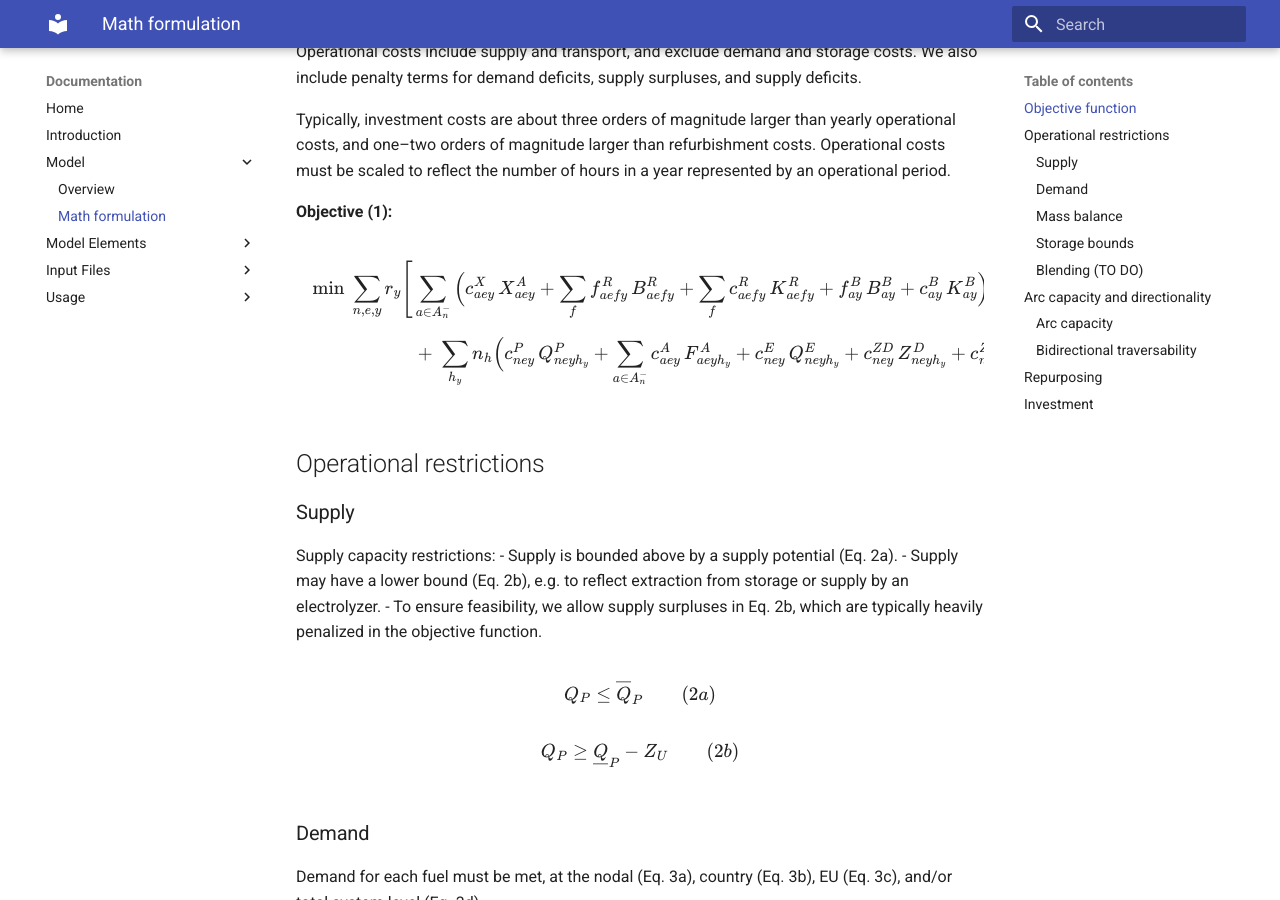
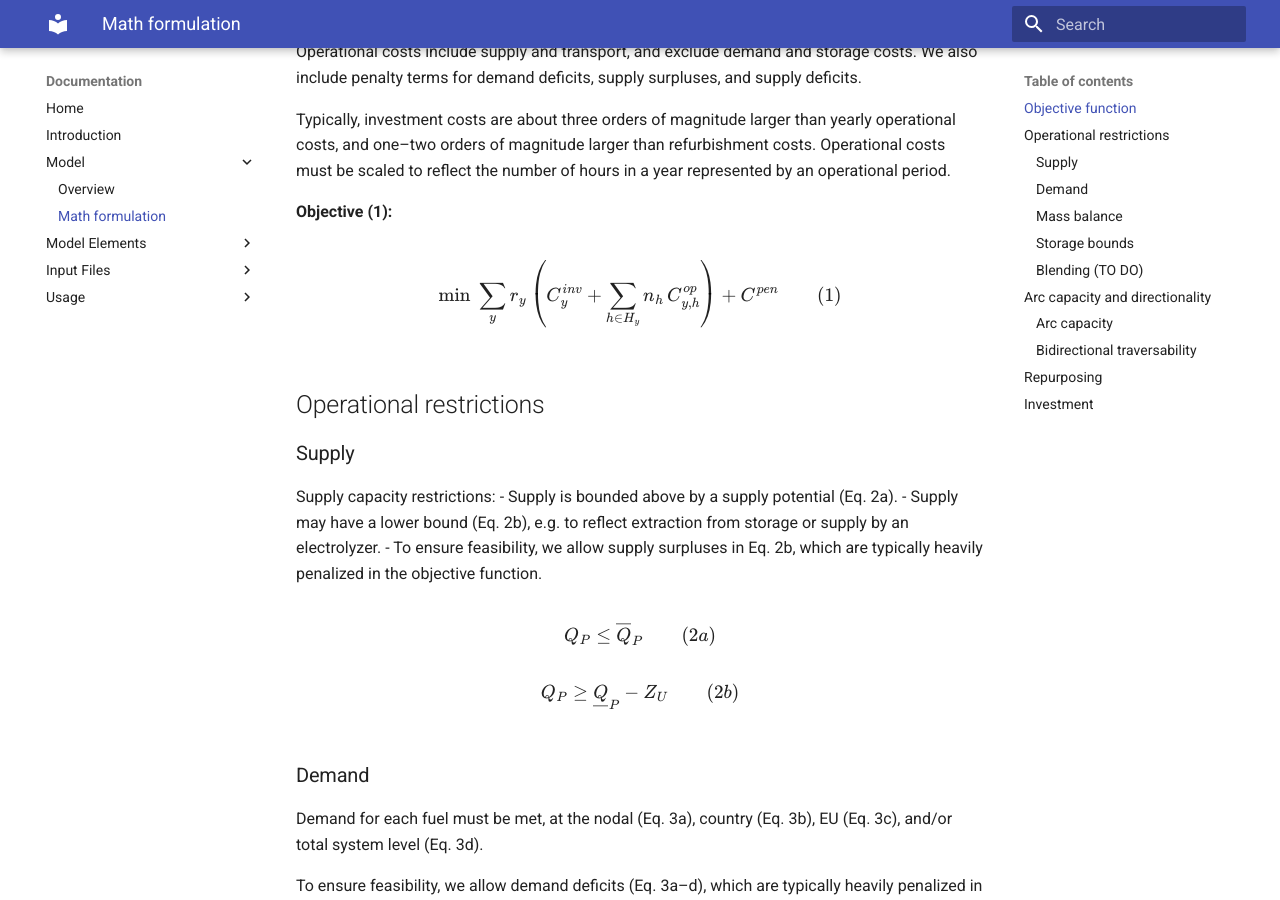
Before and after one commit to ParinazAliasghari/NordHHub, an MkDocs documentation site: the page built from docs/model/math-formulation.md, in a window 1280 px wide and 900 px high, scrolled down 324 px. Built offline with MkDocs 1.6.1 and Material for MkDocs 9.7.7, drawn with Linux system fonts in a browser that asks for light colours.

Commit message:
Simplify objective function in math formulation
Revised the objective function to simplify the mathematical formulation for investment and operational costs.

```diff
--- a/docs/model/math-formulation.md
+++ b/docs/model/math-formulation.md
@@ -15,29 +15,10 @@ Typically, investment costs are about three orders of magnitude larger than year
 
 **Objective (1):**
 
-<!-- -->
+$$
+\min \; \sum_{y} r_y \left( C^{inv}_y + \sum_{h \in H_y} n_h \, C^{op}_{y,h} \right) + C^{pen} \qquad (1)
+$$
 
-$$
-\begin{aligned}
-\min \; \sum_{n,e,y} r_y \Bigg[
-& \sum_{a \in A_n^-} \Big(
-c^X_{aey}\, X^A_{aey}
-+ \sum_{f} f^R_{aefy}\, B^R_{aefy}
-+ \sum_{f} c^R_{aefy}\, K^R_{aefy}
-+ f^B_{ay}\, B^B_{ay}
-+ c^B_{ay}\, K^B_{ay}
-\Big) \\
-& \;+\; \sum_{h_y} n_h \Big(
-c^P_{ney}\, Q^P_{neyh_y}
-+ \sum_{a \in A_n^-} c^A_{aey}\, F^A_{aeyh_y}
-+ c^E_{ney}\, Q^E_{neyh_y}
-+ c^{ZD}_{ney}\, Z^D_{neyh_y}
-+ c^{ZP}_{ney}\, \big(Z^L_{neyh_y} + Z^U_{neyh_y}\big)
-\Big)
-\Bigg]
-\end{aligned}
-\qquad (1)
-$$
 
 
 
```
